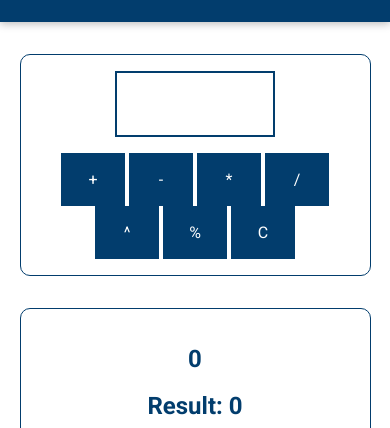
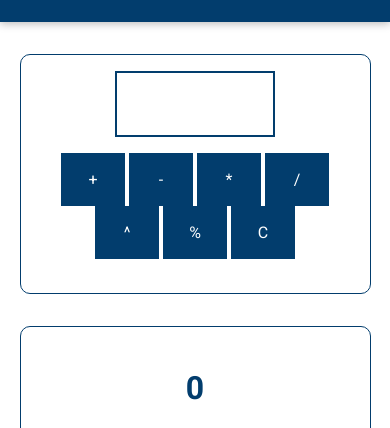
Before and after one commit to AliaminiCodes/Unconventional-Calculator, a plain HTML site: page index.html in a window 390 px wide. Shown: the part 129-557 px from the top of the page. Drawn offline with Linux system fonts and the light colour scheme.

Commit message:
The height of both boxes has increased a bit and I used min-height instead of height to keep the page responsive and some changed for results font

```diff
--- a/assets/styles/app.css
+++ b/assets/styles/app.css
@@ -22,16 +22,23 @@ header {
 #results,
 #calculator {
   margin: 2rem auto;
-  width: 40rem;
+  width: 45rem;
   max-width: 90%;
   border: 1px solid #023d6d;
   border-radius: 10px;
   padding: 1rem;
   color: #023d6d;
+  min-height: 15rem;
 }
 
 #results {
   text-align: center;
+  min-height: 13rem;
+  font-size: 1.2rem;
+}
+
+#results h2 {
+  font-size: 2rem;
 }
 
 #calculator input {
```
